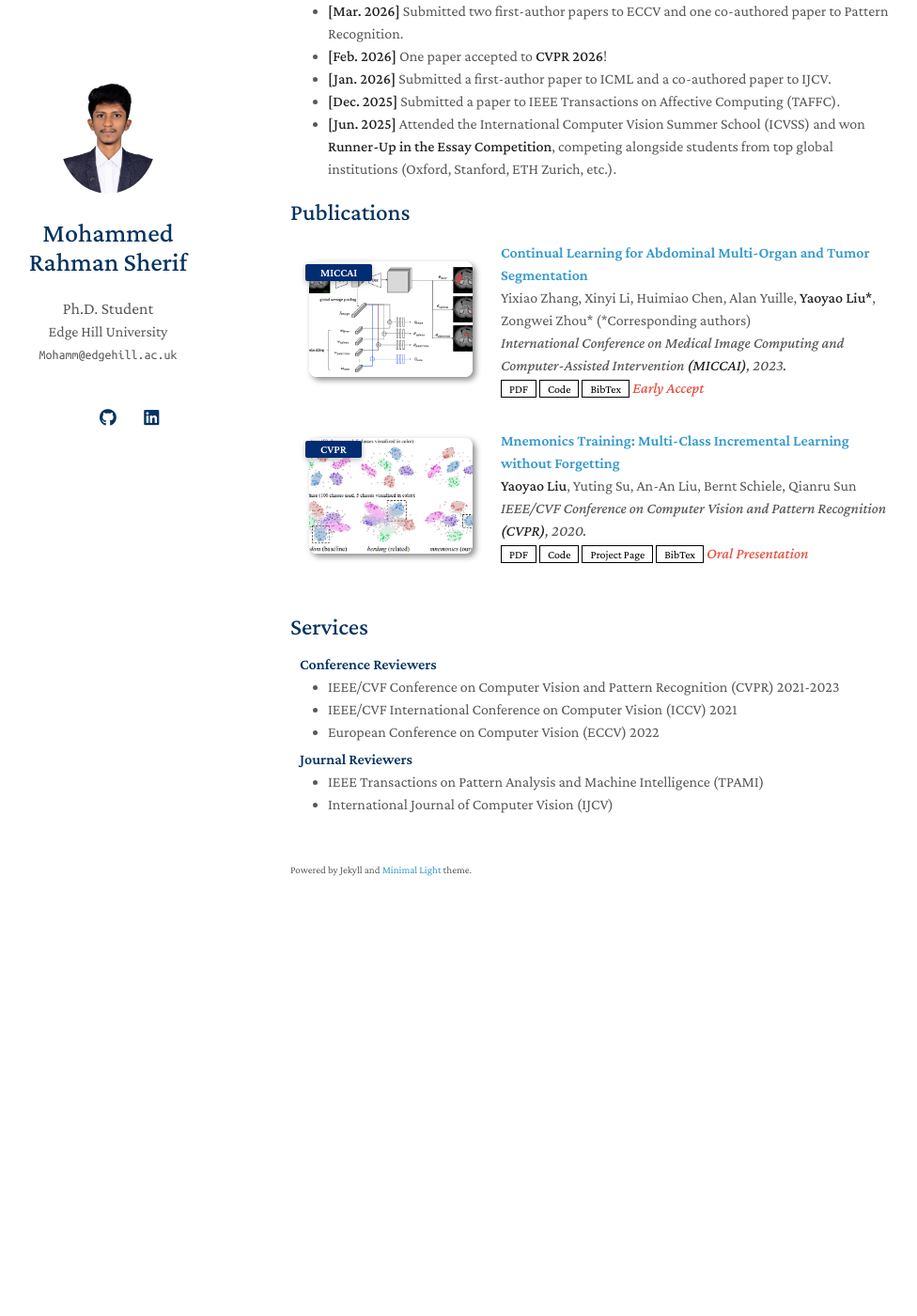
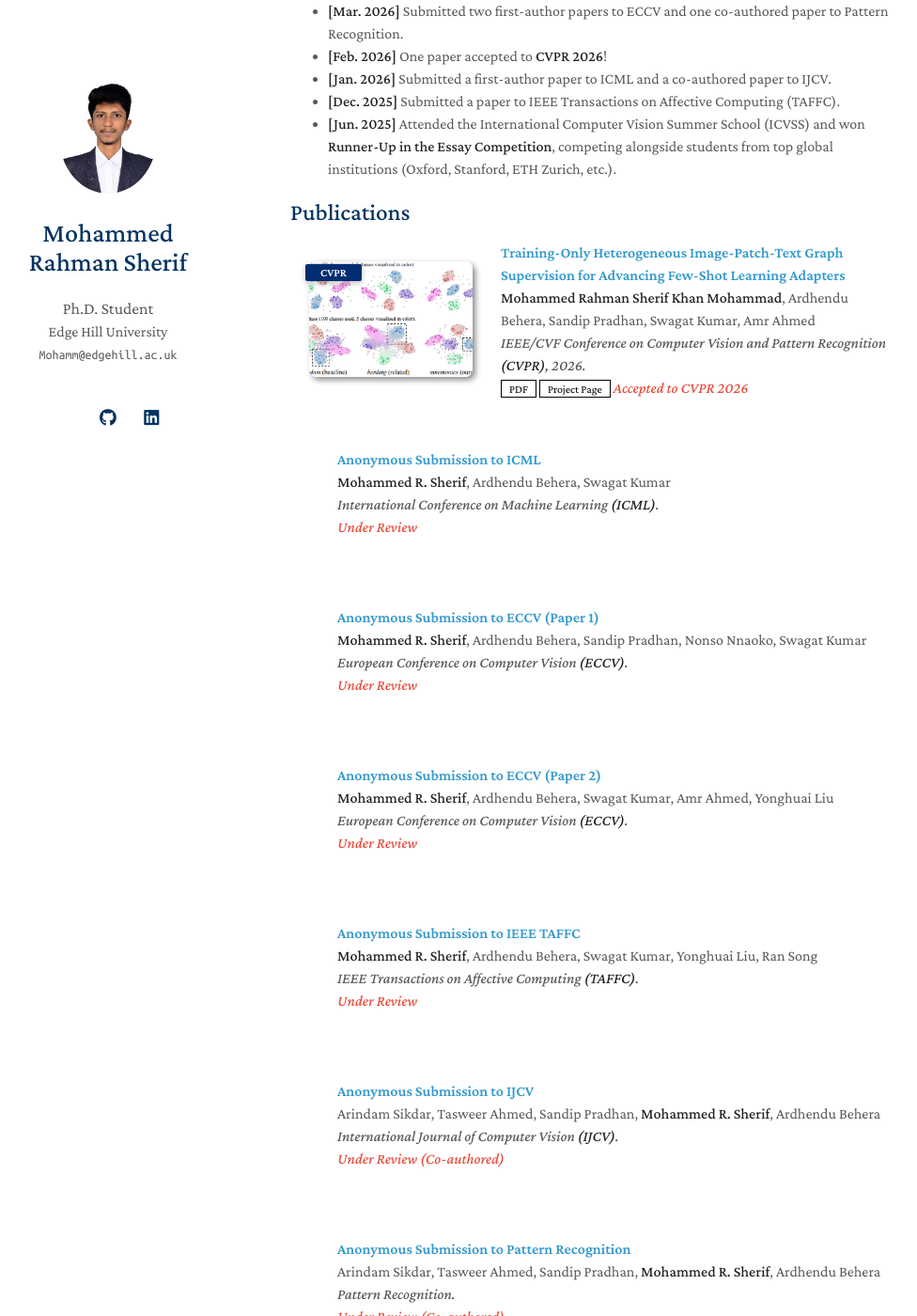
Before and after one commit to MR-Sherif/MR-Sherif.github.io, a Jekyll site: the page built from index.md, in a window 1280 px wide and 1400 px high, scrolled down 450 px. Shown: the whole window at 94% size, without its empty margins (161-1137 px from the left). Built offline with Jekyll 4.4.1, drawn with Linux system fonts in a browser that asks for light colours; a style sheet for code colours, icons or effects is not loaded; our own code applies the rules of GitHub Pages for plain Markdown files; before the commit the page ends 1456 px from its top, so only the background shows below that.

Commit message:
Add new publications and update existing entries

```diff
--- a/_data/publications.yml
+++ b/_data/publications.yml
@@ -1,22 +1,46 @@
 main:
 
-  - title: Continual Learning for Abdominal Multi-Organ and Tumor Segmentation
-    authors: Yixiao Zhang, Xinyi Li, Huimiao Chen, Alan Yuille, <strong>Yaoyao Liu*</strong>, Zongwei Zhou* (*Corresponding authors)
-    conference_short: MICCAI
-    conference: International Conference on Medical Image Computing and Computer-Assisted Intervention <strong>(MICCAI)</strong>, 2023.
-    pdf: https://arxiv.org/pdf/2306.00988.pdf
-    code: https://github.com/MrGiovanni/ContinualLearning
-    bibtex: https://bib.yliu.me/MICCAI23.txt
-    image: ./assets/img/teaser_example_2.png
-    notes: Early Accept
+  - title: "Training-Only Heterogeneous Image-Patch-Text Graph Supervision for Advancing Few-Shot Learning Adapters"
+    authors: <strong>Mohammed Rahman Sherif Khan Mohammad</strong>, Ardhendu Behera, Sandip Pradhan, Swagat Kumar, Amr Ahmed
+    conference_short: CVPR
+    conference: IEEE/CVF Conference on Computer Vision and Pattern Recognition <strong>(CVPR)</strong>, 2026.
+    pdf: https://arxiv.org/pdf/2603.18101.pdf
+    page: https://arxiv.org/abs/2603.18101
+    image: ./assets/img/teaser_example.png
+    notes: Accepted to CVPR 2026
 
-  - title: "Mnemonics Training: Multi-Class Incremental Learning without Forgetting"
-    authors: <strong>Yaoyao Liu</strong>, Yuting Su, An-An Liu, Bernt Schiele, Qianru Sun
-    conference_short: CVPR
-    conference: IEEE/CVF Conference on Computer Vision and Pattern Recognition <strong>(CVPR)</strong>, 2020.
-    pdf: https://arxiv.org/pdf/2002.10211.pdf
-    code: https://github.com/yaoyao-liu/class-incremental-learning/tree/main/mnemonics-training
-    page: https://class-il.mpi-inf.mpg.de/mnemonics/
-    bibtex: https://class-il.mpi-inf.mpg.de/mnemonics/
-    notes: Oral Presentation
-    image: ./assets/img/teaser_example.png
+  - title: "Anonymous Submission to ICML"
+    authors: <strong>Mohammed R. Sherif</strong>, Ardhendu Behera, Swagat Kumar
+    conference_short: ICML
+    conference: International Conference on Machine Learning <strong>(ICML)</strong>.
+    notes: Under Review
+
+  - title: "Anonymous Submission to ECCV (Paper 1)"
+    authors: <strong>Mohammed R. Sherif</strong>, Ardhendu Behera, Sandip Pradhan, Nonso Nnaoko, Swagat Kumar
+    conference_short: ECCV
+    conference: European Conference on Computer Vision <strong>(ECCV)</strong>.
+    notes: Under Review
+
+  - title: "Anonymous Submission to ECCV (Paper 2)"
+    authors: <strong>Mohammed R. Sherif</strong>, Ardhendu Behera, Swagat Kumar, Amr Ahmed, Yonghuai Liu
+    conference_short: ECCV
+    conference: European Conference on Computer Vision <strong>(ECCV)</strong>.
+    notes: Under Review
+
+  - title: "Anonymous Submission to IEEE TAFFC"
+    authors: <strong>Mohammed R. Sherif</strong>, Ardhendu Behera, Swagat Kumar, Yonghuai Liu, Ran Song
+    conference_short: IEEE TAFFC
+    conference: IEEE Transactions on Affective Computing <strong>(TAFFC)</strong>.
+    notes: Under Review
+
+  - title: "Anonymous Submission to IJCV"
+    authors: Arindam Sikdar, Tasweer Ahmed, Sandip Pradhan, <strong>Mohammed R. Sherif</strong>, Ardhendu Behera
+    conference_short: IJCV
+    conference: International Journal of Computer Vision <strong>(IJCV)</strong>.
+    notes: Under Review (Co-authored)
+
+  - title: "Anonymous Submission to Pattern Recognition"
+    authors: Arindam Sikdar, Tasweer Ahmed, Sandip Pradhan, <strong>Mohammed R. Sherif</strong>, Ardhendu Behera
+    conference_short: PR
+    conference: Pattern Recognition.
+    notes: Under Review (Co-authored)
```
